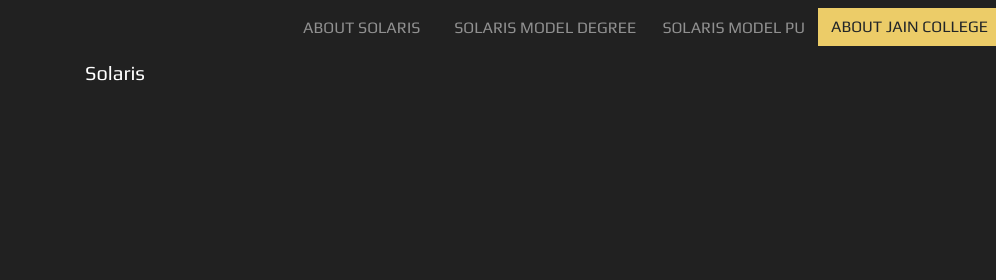
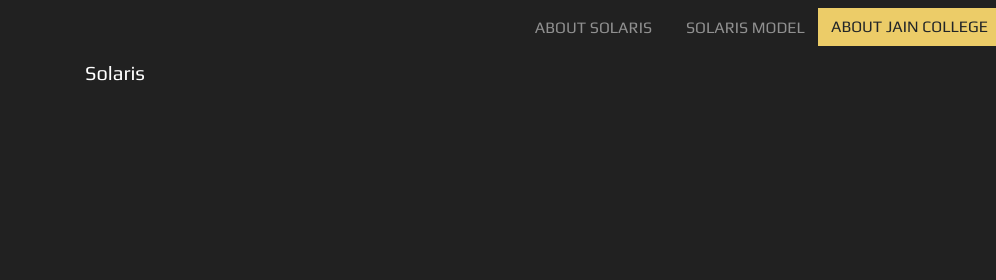
Before and after one commit to created-by-varun/solaris-landing-page, a website with bundled scripts: page src/index.html in a window 1280 px wide. Shown: the top 280 px of the page, 0-996 px from the left. Built offline with nearby package versions, Linux system fonts and the light colour scheme; files whose address does not match are found by name.

Commit message:
Update index.html

```diff
--- a/src/index.html
+++ b/src/index.html
@@ -35,11 +35,8 @@
 		            	    <a class="nav-link" href="#about">About Solaris</a>
 		            	</li>
 		                <li class="nav-item">
-		                    <a class="nav-link" href="model.html">Solaris Model Degree</a>
+		                    <a class="nav-link" href="model.html">Solaris Model</a>
 		                </li>
-				<li class="nav-item">
-					<a class="nav-link" href="pu.html">Solaris Model PU</a>
-				</li>
 		                <li class="nav-item">
 		                    <a class="btn btn-primary" href="jain.html">About Jain College</a>
 		                </li>
```
